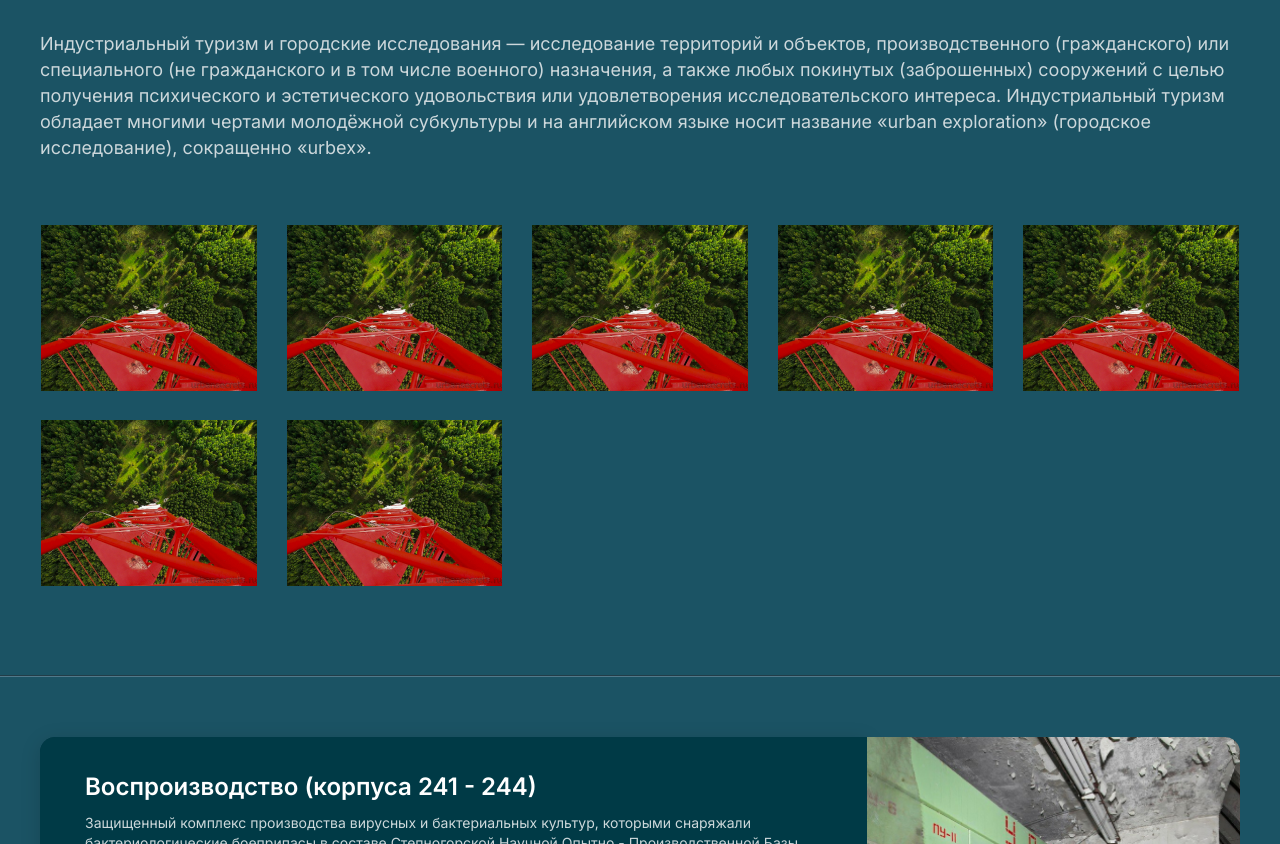
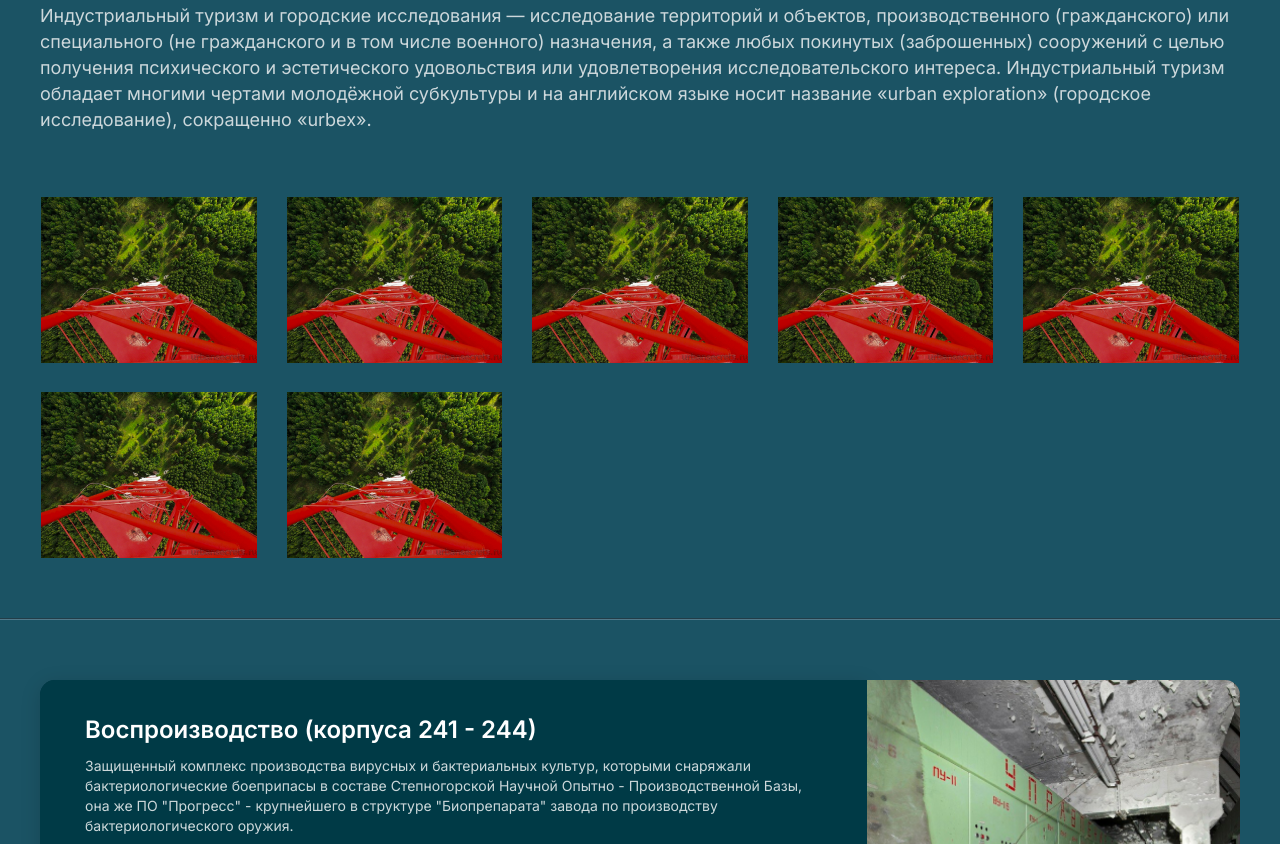
Before and after one commit to FiruzFaizulloev/stalker, a plain HTML site: page subcategory.html in a window 1280 px wide. Shown: the part 1040-1884 px from the top of the page. Drawn offline with Linux system fonts and the light colour scheme.

Commit message:
Верстка остальных страниц

```diff
--- a/css/style.css
+++ b/css/style.css
@@ -726,7 +726,6 @@ a {
     font-size: 35px;
     line-height: 100%;
     color: #F9F9F9;
-    margin-top: 28px;
 }
 
 .subcategory__slider, .article__slider {
@@ -763,7 +762,7 @@ a {
     display: flex;
     flex-wrap: wrap;
     margin-top: 63px;
-    margin-bottom: 59px;
+    margin-bottom: 30px;
     position: relative;
     border: 1px solid transparent;
 }
```
